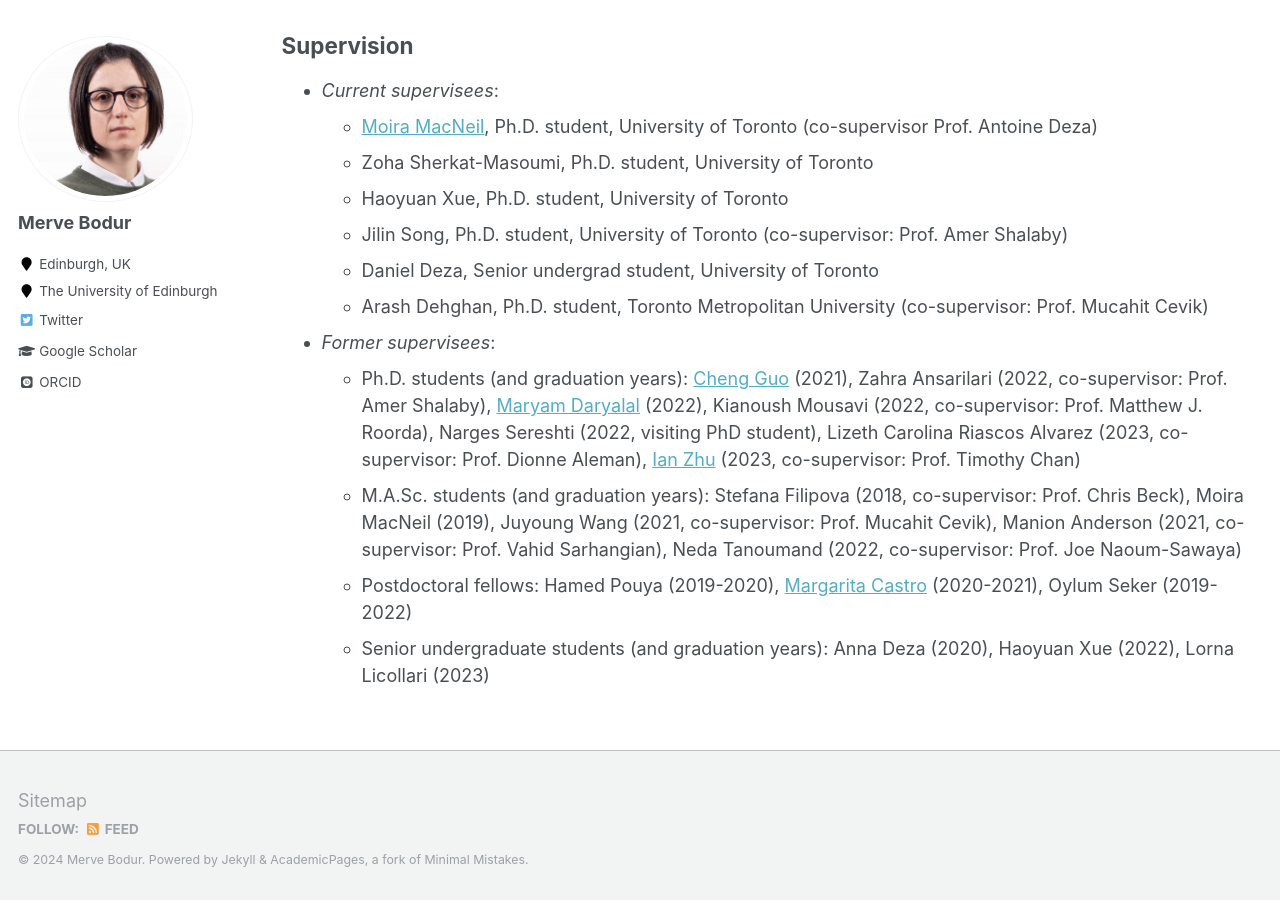
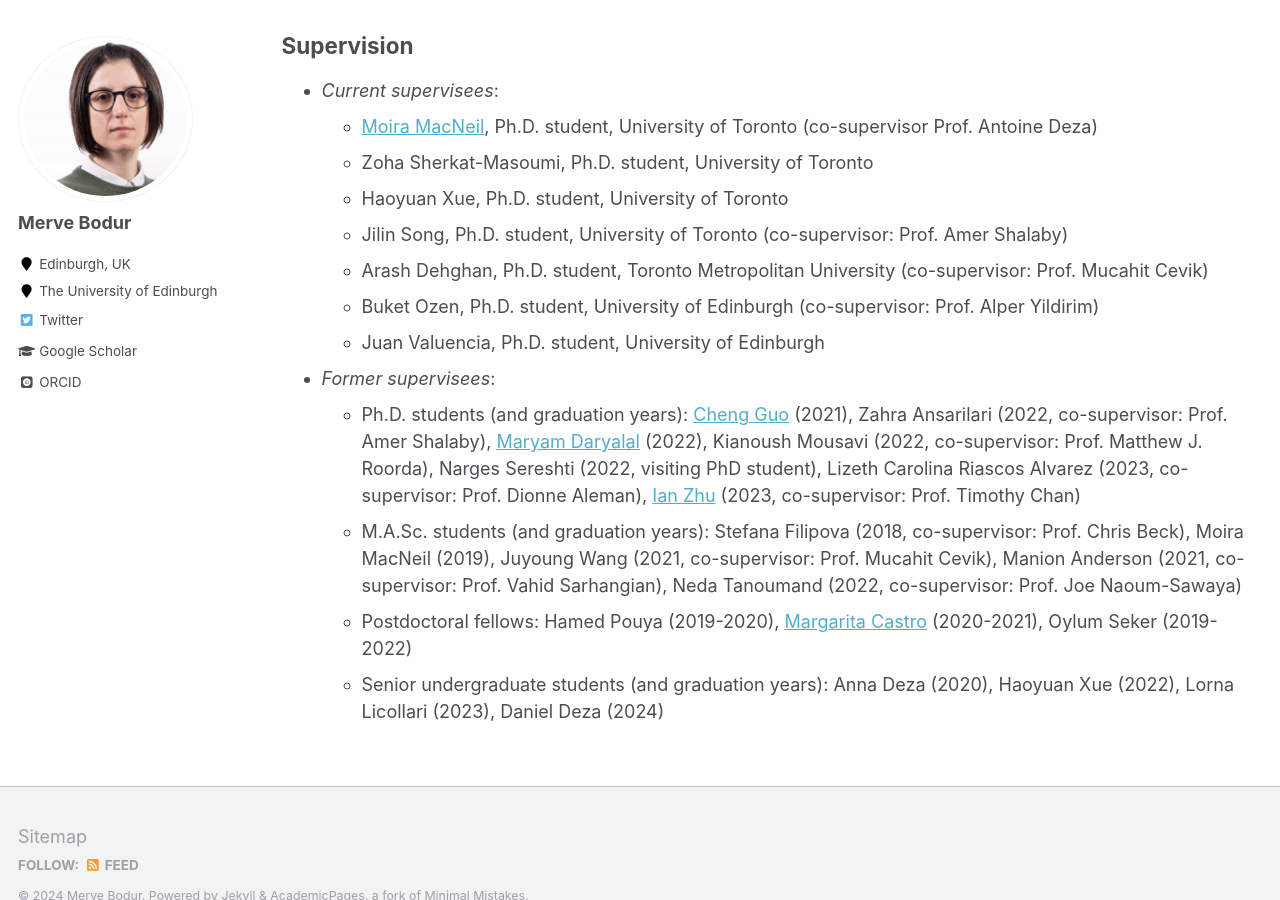
Before and after one commit to mervebodur/mervebodur.github.io, a Jekyll site: the page built from _pages/research.md, in a window 1280 px wide and 900 px high, scrolled down 5325 px. Built offline with Jekyll 4.4.1, drawn with Linux system fonts in a browser that asks for light colours; some web fonts are replaced.

Commit message:
Update research.md

```diff
--- a/_pages/research.md
+++ b/_pages/research.md
@@ -162,11 +162,12 @@ Z. Ansarilari, M. M. Nesheli, S. Srikukenthiran, M. Bodur, and A. Shalaby\
   - Zoha Sherkat-Masoumi, Ph.D. student, University of Toronto
   - Haoyuan Xue, Ph.D. student, University of Toronto
   - Jilin Song, Ph.D. student, University of Toronto (co-supervisor: Prof. Amer Shalaby)
-  - Daniel Deza, Senior undergrad student, University of Toronto
   - Arash Dehghan, Ph.D. student, Toronto Metropolitan University (co-supervisor: Prof. Mucahit Cevik)
+  - Buket Ozen, Ph.D. student, University of Edinburgh (co-supervisor: Prof. Alper Yildirim)
+  - Juan Valuencia, Ph.D. student, University of Edinburgh
 
 - *Former supervisees*:
   - Ph.D. students (and graduation years): [Cheng Guo](https://chengg04.github.io/) (2021), Zahra Ansarilari (2022, co-supervisor: Prof. Amer Shalaby), [Maryam Daryalal](https://www.daryalal.aroralab.ca) (2022), Kianoush Mousavi (2022, co-supervisor: Prof. Matthew J. Roorda), Narges Sereshti (2022, visiting PhD student), Lizeth Carolina Riascos Alvarez (2023, co-supervisor: Prof. Dionne Aleman), [Ian Zhu](https://www.ianyzhu.com/) (2023, co-supervisor: Prof. Timothy Chan)
   - M.A.Sc. students (and graduation years): Stefana Filipova (2018, co-supervisor: Prof. Chris Beck), Moira MacNeil (2019), Juyoung Wang (2021, co-supervisor: Prof. Mucahit Cevik), Manion Anderson (2021, co-supervisor: Prof. Vahid Sarhangian), Neda Tanoumand (2022, co-supervisor: Prof. Joe Naoum-Sawaya)
   - Postdoctoral fellows: Hamed Pouya (2019-2020), [Margarita Castro](https://sites.google.com/view/margaritacastro) (2020-2021), Oylum Seker (2019-2022)
-  - Senior undergraduate students (and graduation years): Anna Deza (2020), Haoyuan Xue (2022), Lorna Licollari (2023)
+  - Senior undergraduate students (and graduation years): Anna Deza (2020), Haoyuan Xue (2022), Lorna Licollari (2023), Daniel Deza (2024)
```
